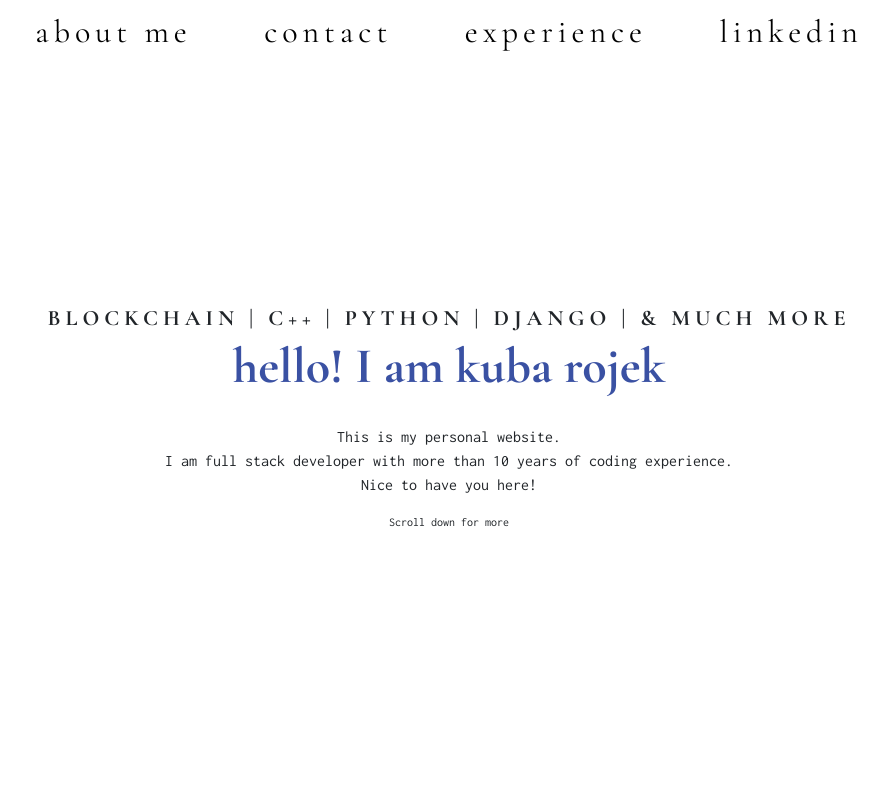
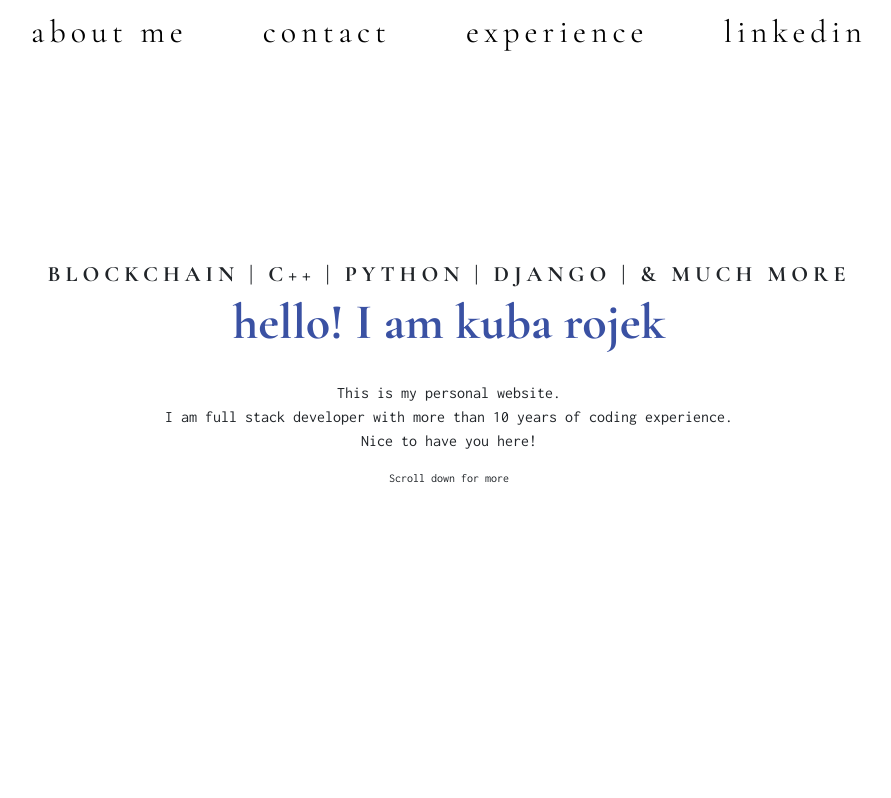
Before and after one commit to rrozek/rrozek.github.io, a plain HTML site: page index.html in a window 1280 px wide. Shown: the top 798 px of the page, without its empty margins (191-1082 px from the left). Drawn offline with nearby package versions, Linux system fonts and the light colour scheme.

Commit message:
styling improvements, 404 fix

```diff
--- a/css/styles.css
+++ b/css/styles.css
@@ -15,8 +15,8 @@ nav{
   left: 0;
   right: 0;
   font-family: 'Cormorant Garamond', serif;
-  font-size: 10px;
-  background-color: none;
+  font-size: 22px;
+  background-color: transparent;
 }
 
 nav ul {
@@ -136,7 +136,7 @@ width: 50%;
 }
 
 .projects{
-  margin-top: 200px;
+  margin-top: 20%;
 }
 
 .projects h2{
@@ -176,7 +176,6 @@ width: 50%;
 .aboutme h2{
   color:#eccbb8;
   margin-top: 70px;
-  margin-top: 70px;
   margin-bottom: 20px;
 }
 
@@ -195,15 +194,19 @@ width: 50%;
 }
 
 .main-text{
-  position: relative;
+  height: 100%;
+  width: 100%;
+
+  /* Set the height to match that of the viewport. */
+  height: 100vh;
+  left: 0;
+  right: 0;
   z-index: 3;
   display: inline-block;
   text-align: center;
   margin: 0;
-  height: 120vh;
   align-items: center;
-  padding: 0;
-  top:300px;
+  padding-top: 20%;
 }
 
 .main-text h6{
@@ -358,6 +361,10 @@ ale żeby się zamieniały miejscami na desktopie */
     .mobile-menu {
       display: block;
     }
+
+    .main-text {
+      padding-top: 30%;
+    }
 }
 
 
--- a/index.html
+++ b/index.html
@@ -30,15 +30,15 @@
   <div class="dropdown-content" id="myDropdown">
     <a href="#aboutme">about me</a>
     <a href="#contact">contact</a>
-    <a href="projects">experience</a>
+    <a href="#projects">experience</a>
     <a href="https://www.linkedin.com/in/jakub-rojek-dev/" target="_blank">linkedin</a>
   </div>
 
 </nav>
 
-<header class="row">
+<header >
   <!-- center text -->
-  <div class="main-text col">
+  <div class="main-text">
     <h5> blockchain | C++ | python | django | & much more</h5>
       <h6> hello! I am kuba rojek</h6>
       <p><br>This is my personal website.<br>
```
